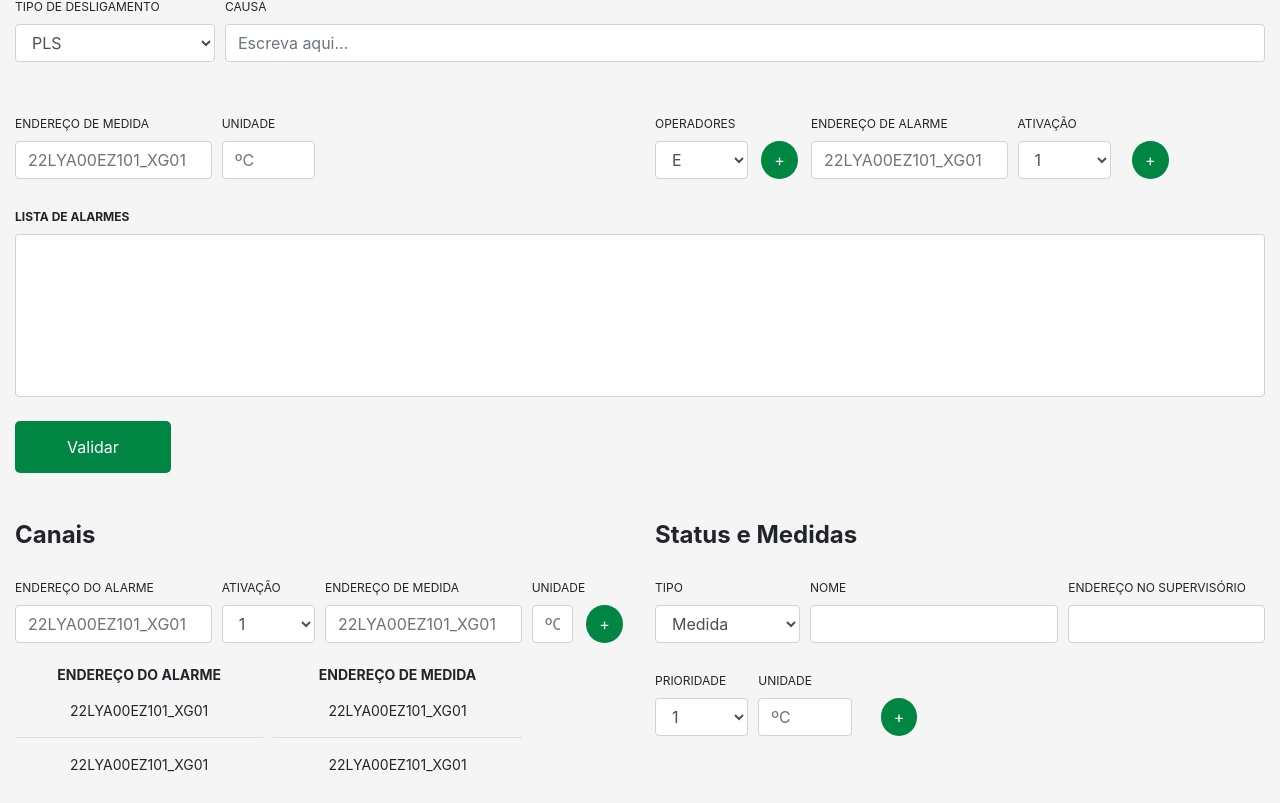
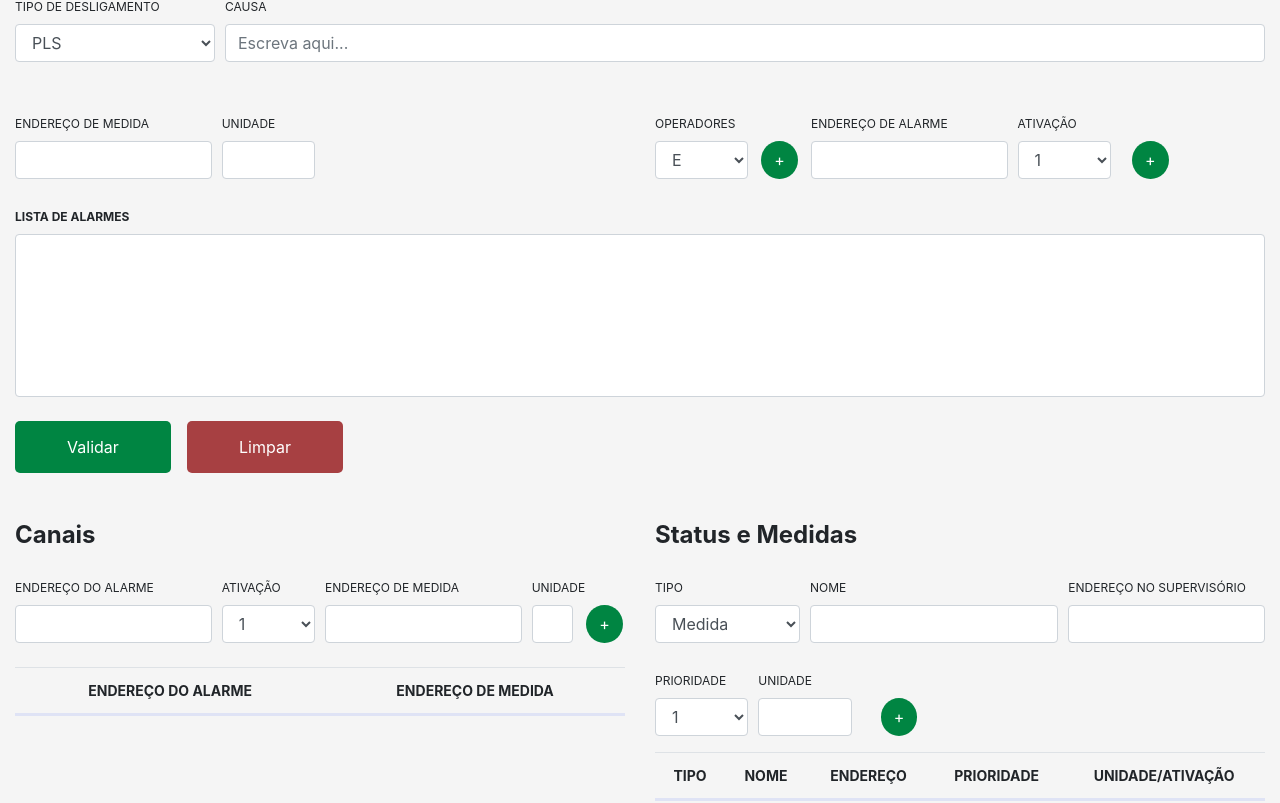
Before and after one commit to Carloshvf/SMART-ALARMS-MVC, a Nuxt app: page /register in a window 1280 px wide. Shown: the part 178-981 px from the top of the page. Built offline with nearby package versions, Linux system fonts and the light colour scheme.

Commit message:
commit de 02/03/20

```diff
--- a/assets/scss/base.scss
+++ b/assets/scss/base.scss
@@ -127,6 +127,14 @@ body {
   color: #FFFFFF;
 }
 
+.btn-clean {
+  background-color: $dark-red;
+  border-radius: 5px;
+  color: #FFFFFF;
+  width: 156px;
+  height: 52px;
+}
+
 .btn-primary {
   background-color: white;
   color: $purple;
--- a/pages/register/index.vue
+++ b/pages/register/index.vue
@@ -25,11 +25,11 @@
         <div class="form-row align-items-end">
           <div class="col-4">
             <label class="sizing">ENDEREÇO DE MEDIDA</label>
-            <input type="text" class="form-control" placeholder="22LYA00EZ101_XG01" >
+            <input type="text" class="form-control" v-model="textMedida">
           </div>
           <div class="col-2">
             <label class="sizing">UNIDADE</label>
-            <input type="text" class="form-control" placeholder="ºC" >
+            <input type="text" class="form-control" >
           </div>
 
         </div>
@@ -50,11 +50,11 @@
           </div>
           <div class="col-4">
             <label class="sizing">ENDEREÇO DE ALARME</label>
-            <input type="text" class="form-control" placeholder="22LYA00EZ101_XG01" >
+            <input type="text" class="form-control" v-model="textAlarme">
           </div>
           <div class="col-2">
             <label class="sizing">ATIVAÇÃO</label>
-            <select class="form-control" v-model="activation">
+            <select class="form-control" v-model="activation1">
               <option>1</option>
               <option>0</option>
             </select>
@@ -71,8 +71,9 @@
         <div class="form-row mt-4">
           <div class="col">
             <label class="mini-title">LISTA DE ALARMES</label>
-            <textarea class="form-control push-area" v-model="pushed"></textarea>
-            <button class="btn btn-green btn-validar mt-4">Validar</button>
+            <textarea class="form-control push-area" v-model="separador" disabled></textarea>
+            <button class="btn btn-green btn-validar mt-4" @click="validate()">Validar</button>
+            <button class="btn btn-clean mt-4 ml-3" @click="cleanArea()">Limpar</button>
           </div>
         </div>
       </div>
@@ -89,7 +90,7 @@
         <div class="form-row align-items-end mt-3">
           <div class="col-4">
             <label class="sizing">ENDEREÇO DO ALARME</label>
-            <input type="text" class="form-control" placeholder="22LYA00EZ101_XG01" >
+            <input type="text" class="form-control" v-model="infoAlarme">
           </div>
           <div class="col-2">
             <label class="sizing">ATIVAÇÃO</label>
@@ -100,34 +101,42 @@
           </div>
           <div class="col-4">
             <label class="sizing">ENDEREÇO DE MEDIDA</label>
-            <input type="text" class="form-control" placeholder="22LYA00EZ101_XG01" >
+            <input type="text" class="form-control" v-model="infoMedida" >
           </div>
 
           <div class="col-1">
             <label class="sizing">UNIDADE</label>
-            <input type="text" class="form-control" placeholder="ºC" >
+            <input type="text" class="form-control" >
           </div>
           <div class="ml-2">
             <button class="btn btn-green rounded-circle" @click="sendEnderecos()">+</button>
           </div>
 
-          <div class="col-5 mt-4">
-            <h5 class="address">ENDEREÇO DO ALARME</h5>
-            <ul class="bullet">
-              <li class="alignment mt-3">22LYA00EZ101_XG01</li>
-              <hr>
-              <li class="alignment mt-3">22LYA00EZ101_XG01</li>
-            </ul>
-          </div>
 
-           <div class="col-5 mt-4">
-            <h5 class="address">ENDEREÇO DE MEDIDA</h5>
-            <ul class="bullet">
-              <li class="alignment mt-3">22LYA00EZ101_XG01</li>
-              <hr>
-              <li class="alignment mt-3">22LYA00EZ101_XG01</li>
-            </ul>
-          </div>
+            <div class="col-12 mt-4">
+              <!-- <h5 class="address">ENDEREÇO DO ALARME</h5>
+              <h5 class="address">ENDEREÇO DE MEDIDA</h5>
+              <ul class="bullet">
+                <li class="alignment border-line mt-3" v-for="item in endAlarme" :key="item.id">{{ item }}</li>
+                <hr>
+              </ul>  -->
+
+              <table class="table">
+                <thead>
+                  <tr class="address border-line">
+                    <th scope="col">ENDEREÇO DO ALARME</th>
+                    <th scope="col">ENDEREÇO DE MEDIDA</th>
+                  </tr>
+                </thead>
+                <tbody>
+                  <tr v-for="item in end" :key="item.id">
+                    <td class="border-line">{{ item.alarme }}</td>
+                    <td class="border-line"> {{ item.medida }}</td>
+                  </tr>
+                </tbody>
+              </table>
+            </div>
+
 
         </div>
       </div>
@@ -140,7 +149,7 @@
 
           <div class="col-3">
             <label class="sizing">TIPO</label>
-            <select class="form-control" v-model="tipo">
+            <select class="form-control" v-model="types">
               <option>Medida</option>
               <option>Status</option>
             </select>
@@ -148,37 +157,62 @@
           </div>
           <div class="col-5">
             <label class="sizing">NOME</label>
-            <input type="text" class="form-control">
+            <input type="text" class="form-control" v-model="name">
           </div>
           <div class="col-4">
             <label class="sizing">ENDEREÇO NO SUPERVISÓRIO</label>
-            <input type="text" class="form-control">
+            <input type="text" class="form-control" v-model="infoSuper">
           </div>
         </div>
         <div class="form-row align-items-end mt-4">
           <div class="col-2">
             <label class="sizing">PRIORIDADE</label>
-            <select class="form-control">
+            <select class="form-control" v-model="priority">
               <option>1</option>
               <option>2</option>
             </select>
           </div>
           <div class="col-2">
-            <div v-if="tipo == 'Medida'">
+            <div v-if="types == 'Medida'">
               <label class="sizing">UNIDADE</label>
-              <input type="text" class="form-control" placeholder="ºC" >
+              <input type="text" class="form-control" v-model="unit">
             </div>
-            <div v-else-if="tipo == 'Status'">
+            <div v-else-if="types == 'Status'">
               <label class="sizing">ATIVAÇÃO</label>
-              <select class="form-control">
+              <select class="form-control" v-model="activation3">
                 <option>1</option>
                 <option>0</option>
               </select>
             </div>
           </div>
           <div class="ml-4">
-            <button class="btn btn-green rounded-circle ">+</button>
+            <button class="btn btn-green rounded-circle" @click="sendMeasures()">+</button>
           </div>
+
+          <div class="col-12 mt-3">
+            <table class="table">
+              <thead>
+                <tr class="address border-line">
+                  <th scope="col">TIPO</th>
+                  <th scope="col">NOME</th>
+                  <th scope="col">ENDEREÇO</th>
+                  <th scope="col">PRIORIDADE</th>
+                  <th scope="col">UNIDADE/ATIVAÇÃO</th>
+                </tr>
+              </thead>
+              <tbody>
+                <tr v-for="value in measures" :key="value.id">
+                  <td class="border-line">{{ value.tipo }}</td>
+                  <td class="border-line">{{ value.nome }}</td>
+                  <td class="border-line">{{ value.endereço }}</td>
+                  <td class="border-line">{{ value.prioridade }}</td>
+                  <td class="border-line" v-if="types == 'Medida'">{{ value.unidade }}</td>
+                  <td class="border-line" v-else-if="types == 'Status'">{{ value.ativação }}</td>
+                </tr>
+              </tbody>
+            </table>
+          </div>
+
         </div>
       </div>
     </div>
@@ -202,10 +236,10 @@
     </div>
 
     <div class="col-sm-6 ">
-        <div class="col-12 mt-5">
+        <div class="col-12 scroll mt-5">
           <h5 class="titles">Lista de recomendações</h5>
-          <ul v-for="item in recom" :key="item.id">
-            <li>{{ item }}</li>
+          <ul>
+            <li v-for="item in recom" :key="item.id">{{ item }}</li>
           </ul>
         </div>
       <div class="mt-5">
@@ -222,14 +256,25 @@
 export default {
   data() {
     return {
-      tipo: 'Medida',
+      types: 'Medida',
       operators: "E",
-      activation: "1",
+      textMedida: "",
+      textAlarme:"",
+      activation1: "1",
+      activation2: "1",
+      activation3: "1",
+      unit: "",
       recommendation: "",
-      info: "",
+      infoAlarme: "",
+      infoMedida: "",
+      infoSuper: "",
+      name: "",
+      priority: "1",
+      separador: [],
       pushed: [],
       recom: [],
       end: [],
+      measures: [],
 
     }
   },
@@ -237,11 +282,13 @@ export default {
   methods: {
     sendOperator() {
       this.pushed.push(this.operators)
+      this.separador = this.pushed.join(' ')
       console.log(this.pushed)
     },
-//  Ainda n ta funcionando por completo(tem q tirar a virgula entre eles por exemplo, e fazer splice com os endereços)
+//  Teve q usar o join() pra poder botar um separador entre os elementos da string( o join() junta todos os elementos de uma array em uma string e retorna esta string.)
     sendActivation() {
-      this.pushed.push(this.activation)
+      this.pushed.push(this.textAlarme, "-", this.activation1)
+      this.separador = this.pushed.join(' ')
       console.log(this.pushed)
     },
 
@@ -251,8 +298,22 @@ export default {
     },
 
     sendEnderecos() {
-      this.end.push(this.info)
-      console.log(this.end)
+      this.end.push({ alarme: this.infoAlarme, medida: this.infoMedida })
+
+    },
+
+    sendMeasures() {
+      this.measures.push({ tipo: this.types, nome: this.name, endereço: this.infoSuper, prioridade:this.priority, unidade: this.unit, ativação: this.activation3 })
+      console.log(this.measures)
+    },
+
+    cleanArea() {
+      this.separador = ""
+      this.pushed.splice(0)
+    },
+
+    validate() {
+
     }
   }
 
@@ -268,6 +329,17 @@ export default {
     font-size: 34px;
   }
 
+}
+
+.border-line {
+  border-bottom: solid rgba(209, 216, 245, 0.6);;
+  padding: 15px;
+  text-align: center;
+}
+
+.scroll {
+  overflow: auto;
+  max-height: 180px;
 }
 
 .justify {
@@ -306,7 +378,6 @@ export default {
 .address {
   font-size: 14px;
   font-weight: bold;
-  text-align: center;
 }
 
 .alignment {
```
